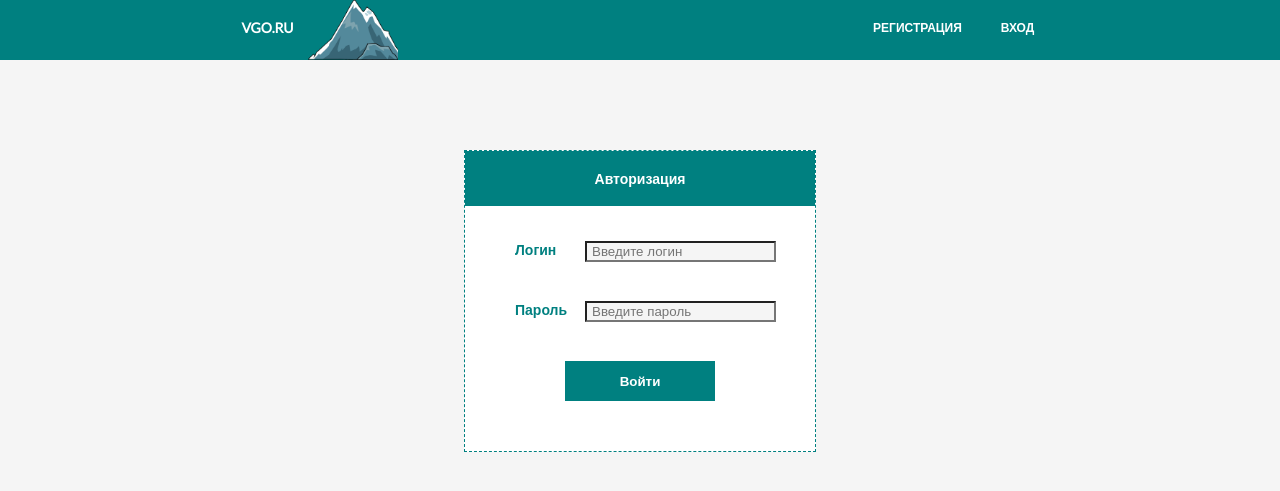
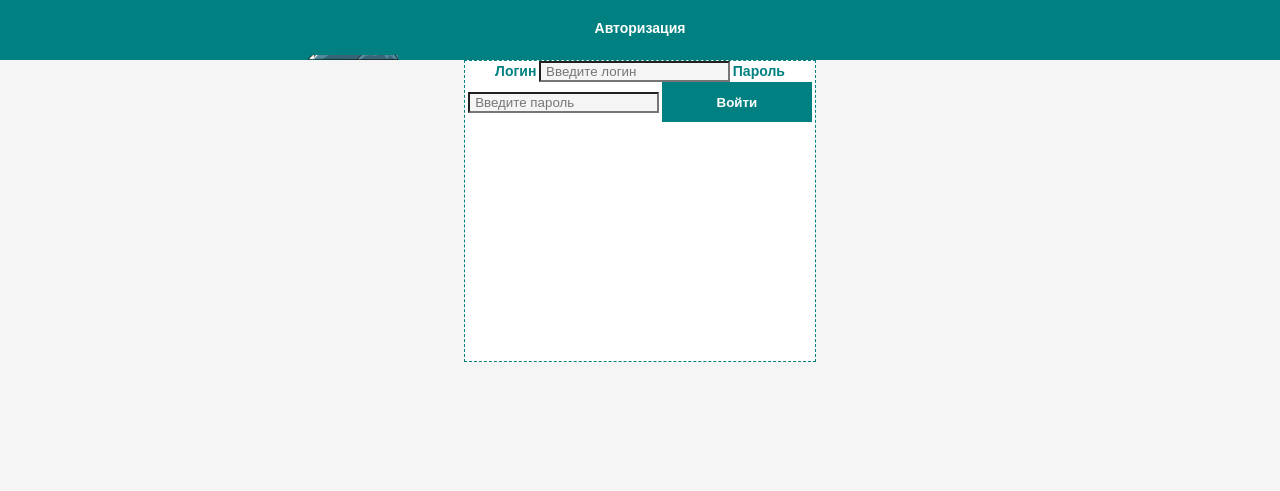
Before and after one commit to Marina-Polskaya/blog, a PHP site: page /authorization/index.php in a window 1280 px wide. Shown: the top 491 px of the page. Run offline with PHP 8.4, Linux system fonts and the light colour scheme.

Commit message:
Добавлен flexbox.

```diff
--- a/authorization/index.php
+++ b/authorization/index.php
@@ -17,17 +17,19 @@
 			<div class="auth"><a href="">ВХОД</a></div>
 		</div>
 	</div>
+	<div class="wrapper">
 		<form action="" method="POST">
 			<div class="topAuth">
 				<h3>Авторизация</h3>
 			</div>
 			<label for="login" class="labelLog">Логин
-			<input type="text" class="inputLog" id="login" placeholder="Введите логин">
+				<input type="text" class="inputLog" id="login" placeholder="Введите логин"/>
 			</label>
 			<label for="password" class="labelPass">Пароль
-			<input type="password" id="password" placeholder="Введите пароль">
+				<input type="password" id="password" placeholder="Введите пароль"/>
 			</label>
 			<button type="submit" name="submit">Войти</button>
 		</form>
+	</div>
 </body>
 </html>
--- a/authorization/style.css
+++ b/authorization/style.css
@@ -13,8 +13,6 @@ a {
 	color: #fff;
 }
 form {
-	position: relative;
-	top: 150px;
 	width: 350px;
 	height: 300px;
 	background-color: #fff;
@@ -29,17 +27,13 @@ h3 {
 	color: #fff;
 }
 input {
-	position: absolute;
-	top: 0;
-	left: 70px;
+
 	padding-left: 5px;
 	padding-right: 5px;
 	background-color: #F5F5F5;
 }
 button {
-	position: absolute;
-	left: 100px;
-	bottom: 50px;
+
 	width: 150px;
 	height: 40px;
 	color: #fff;
@@ -113,13 +107,17 @@ label {
 	width: 100%;
 	background-color: #008080;
 }
+
+.wrapper {
+	display: flex;
+	flex-direction: row;
+	justify-content: space-around;
+	padding-top: 60px;
+	width: 100%;
+}
 .labelLog {
-	position: absolute;
-	left: 50px;
-	top: 90px;
+
 }
 .labelPass {
-	position: absolute;
-	left: 50px;
-	top: 150px;
+
 }
```
Lines whose indentation alone changed are shown as unchanged.
